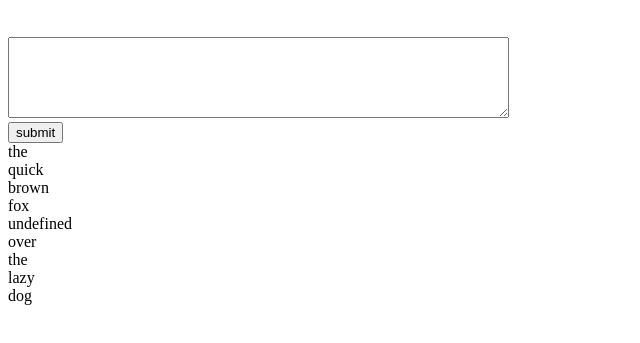
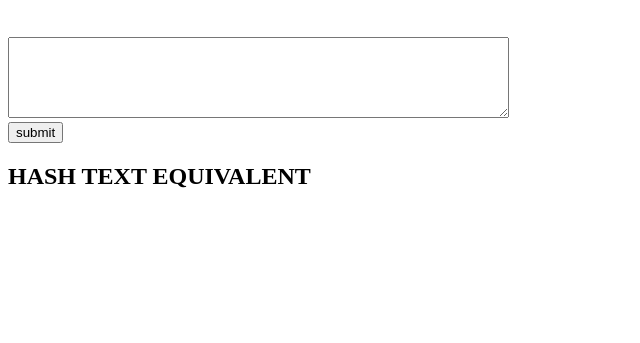
Before and after one commit to ericquiao/concentrix-octopisdecoder, a plain HTML site: page index.html in a window 1280 px wide. Both pictures are taken after a click on the input "submit". Shown: the part 61-404 px from the top of the page, without its empty margins (0-640 px from the left). Drawn offline with Linux system fonts and the light colour scheme.

Commit message:
included form

```diff
--- a/index.html
+++ b/index.html
@@ -17,6 +17,7 @@
     <input type = "submit" value = "submit" id="submitButton" />
   </div>
 
+  <h2>HASH TEXT EQUIVALENT</h2>
   <div id="hash0"></div>
   <div id="hash1"></div>
   <div id="hash2"></div>
--- a/script.js
+++ b/script.js
@@ -57,9 +57,9 @@ function convertToArray(code) {
   return storage;
 }
 
-let arrayForm = convertToArray(
-  "386014951457 96323826917214471474 14453869381951531411 142738213169 94871486383222971446 1469145738537377 945738601495 1468316414486688  146914207310"
-);
+// let arrayForm = convertToArray(
+//   "386014951457 96323826917214471474 14453869381951531411 142738213169 94871486383222971446 1469145738537377 945738601495 1468316414486688  146914207310"
+// );
 
 //incorrect
 //441013691320
@@ -89,11 +89,7 @@ function splitHash(hash) {
   return container;
 }
 
-let scrambled = splitHash(arrayForm);
-//console.log(scrambled);
 
-let movement = getMovement(arrayForm);
-//console.log(movement)
 
 function getMovement(hash) {
   let arr = hash;
@@ -121,7 +117,7 @@ function getMovement(hash) {
   return container;
 }
 
-arrangeLetters(scrambled, movement);
+
 
 function arrangeLetters(letters, movement) {
   const letterArr = letters;
@@ -260,3 +256,24 @@ function arrangeLetters(letters, movement) {
     }
   }
 }
+
+
+
+
+
+const submitButton = document.getElementById('submitButton')
+submitButton.addEventListener('click',submitHash)
+
+function submitHash(){
+  const textArea = document.getElementById('textArea').value
+  console.log(textArea)
+  let arrayForm = convertToArray(textArea)
+
+  let scrambled = splitHash(arrayForm);
+//console.log(scrambled);
+
+let movement = getMovement(arrayForm);
+//console.log(movement)
+
+arrangeLetters(scrambled, movement);
+}
```
